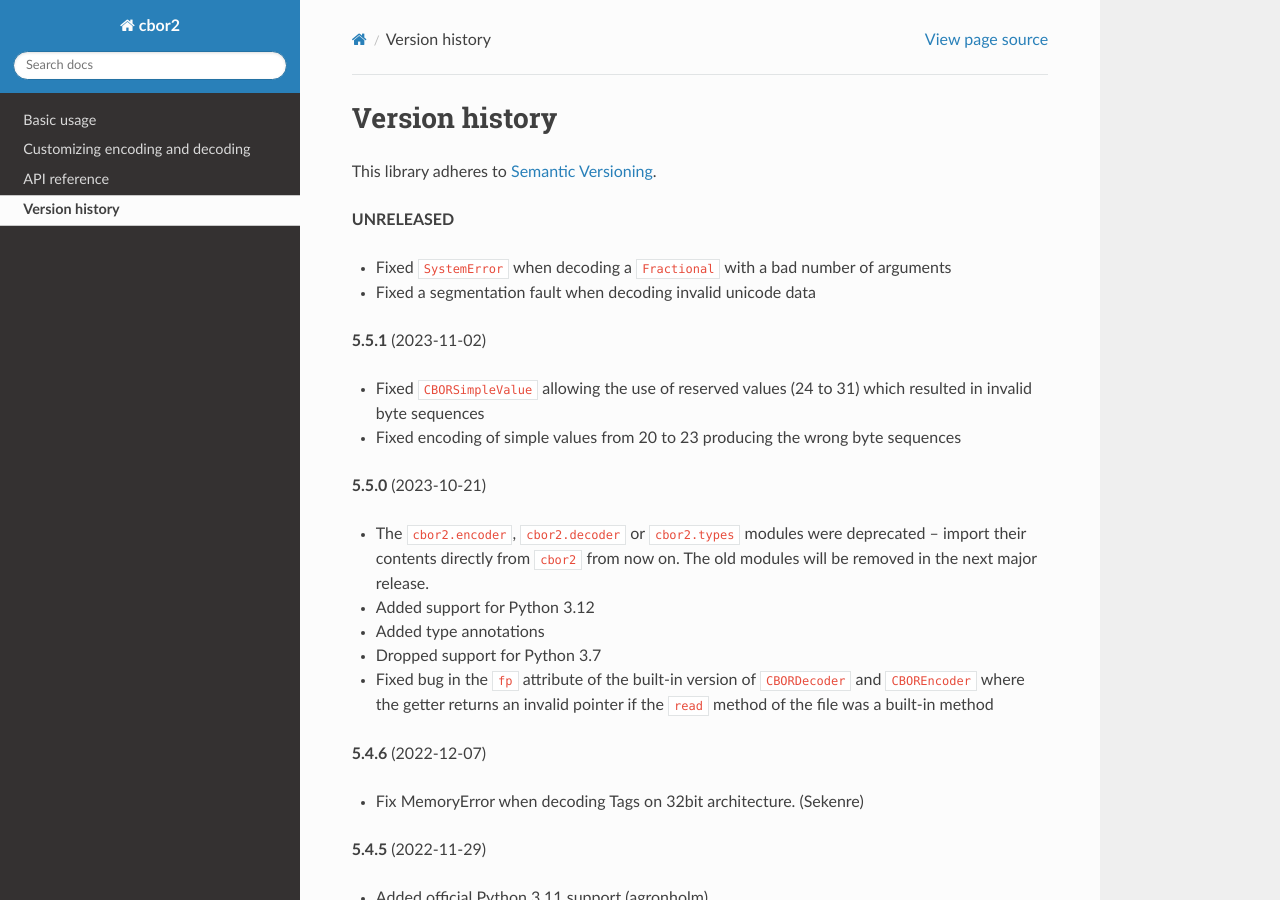
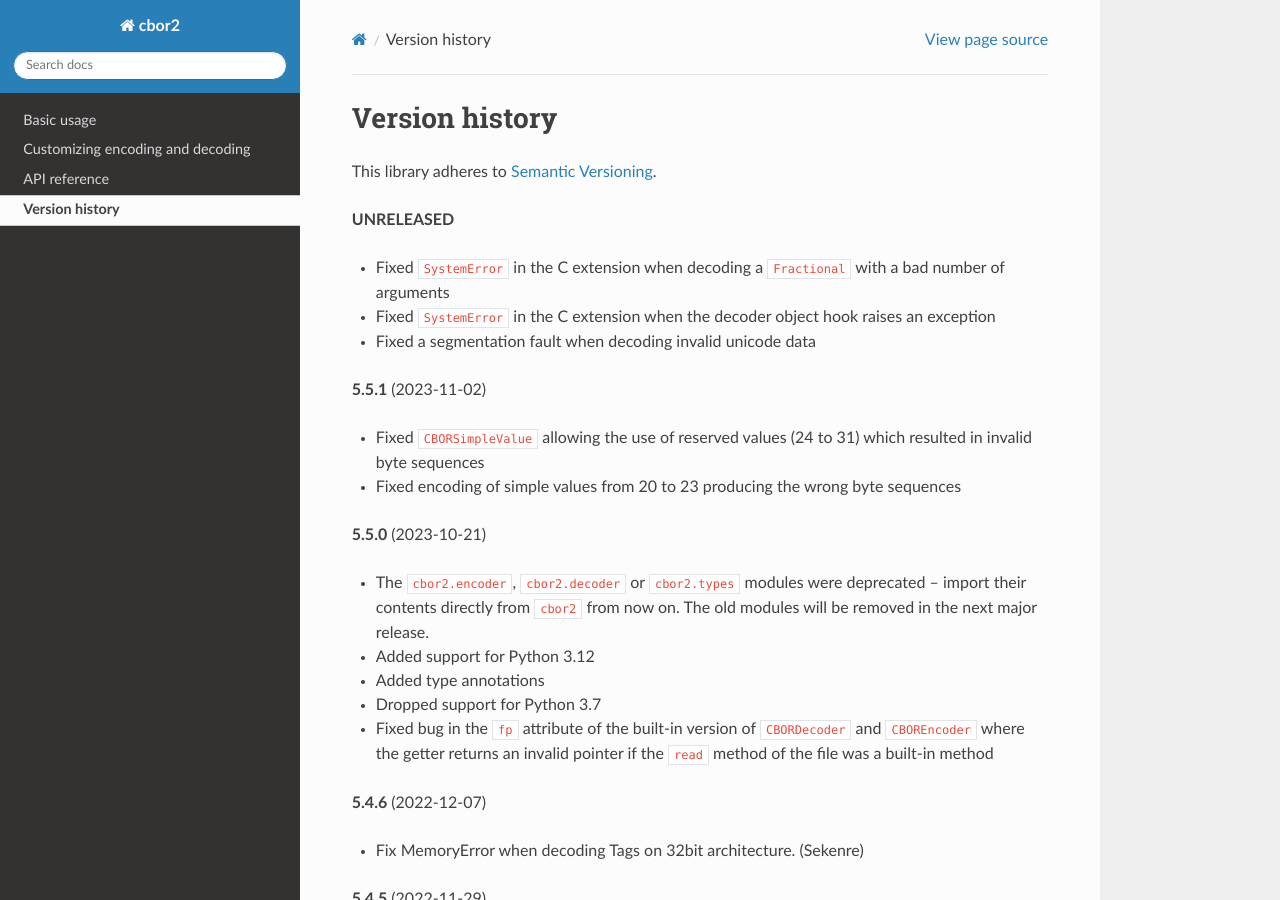
Before and after one commit to agronholm/cbor2, a Sphinx documentation site: the page built from docs/versionhistory.rst, in a window 1280 px wide and 900 px high. Built offline with Sphinx 7.4.7 and the Read the Docs theme 2.0.0, drawn with Linux system fonts in a browser that asks for light colours; the version number could not be read and is left out.

Commit message:
Fixed exceptions raised from decoder object hook causing SystemError
Fixes #201.

```diff
--- a/docs/versionhistory.rst
+++ b/docs/versionhistory.rst
@@ -7,7 +7,10 @@ This library adheres to `Semantic Versioning <http://semver.org/>`_.
 
 **UNRELEASED**
 
-- Fixed ``SystemError`` when decoding a ``Fractional`` with a bad number of arguments
+- Fixed ``SystemError`` in the C extension when decoding a ``Fractional`` with a bad
+  number of arguments
+- Fixed ``SystemError`` in the C extension when the decoder object hook raises an
+  exception
 - Fixed a segmentation fault when decoding invalid unicode data
 
 **5.5.1** (2023-11-02)
```
Also changed, not shown: 2 other files.
